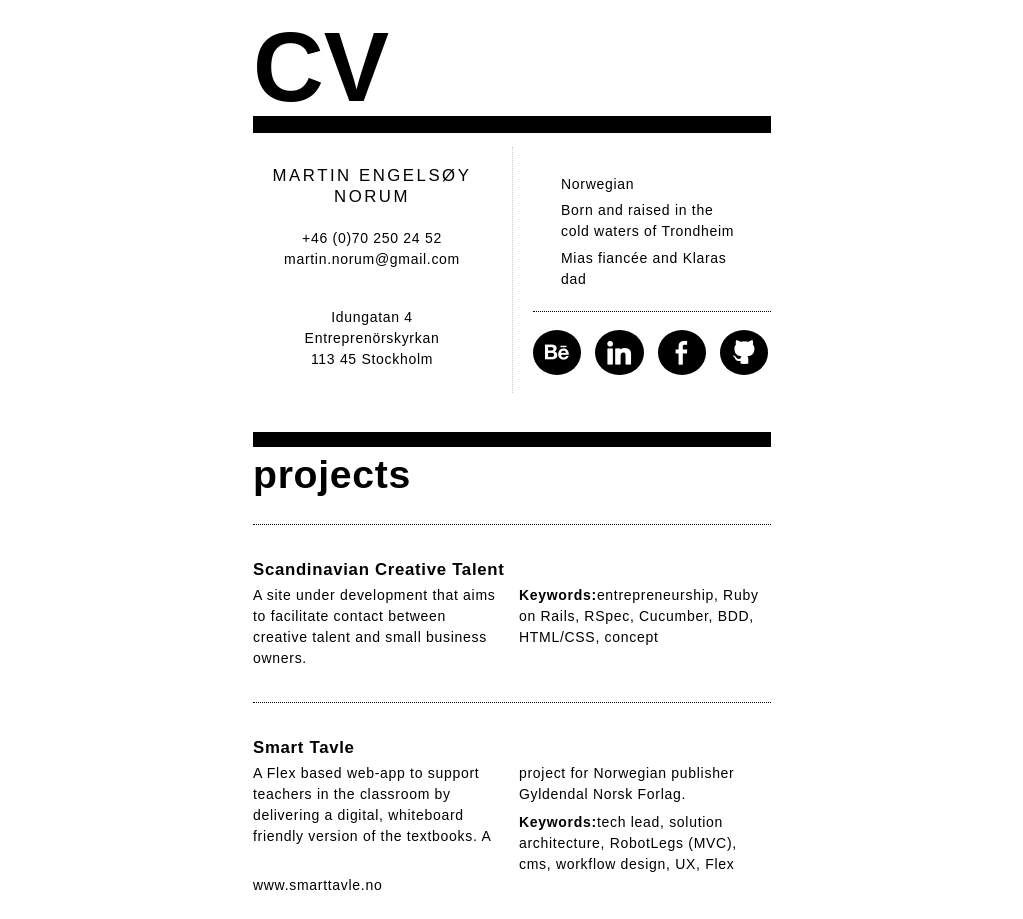
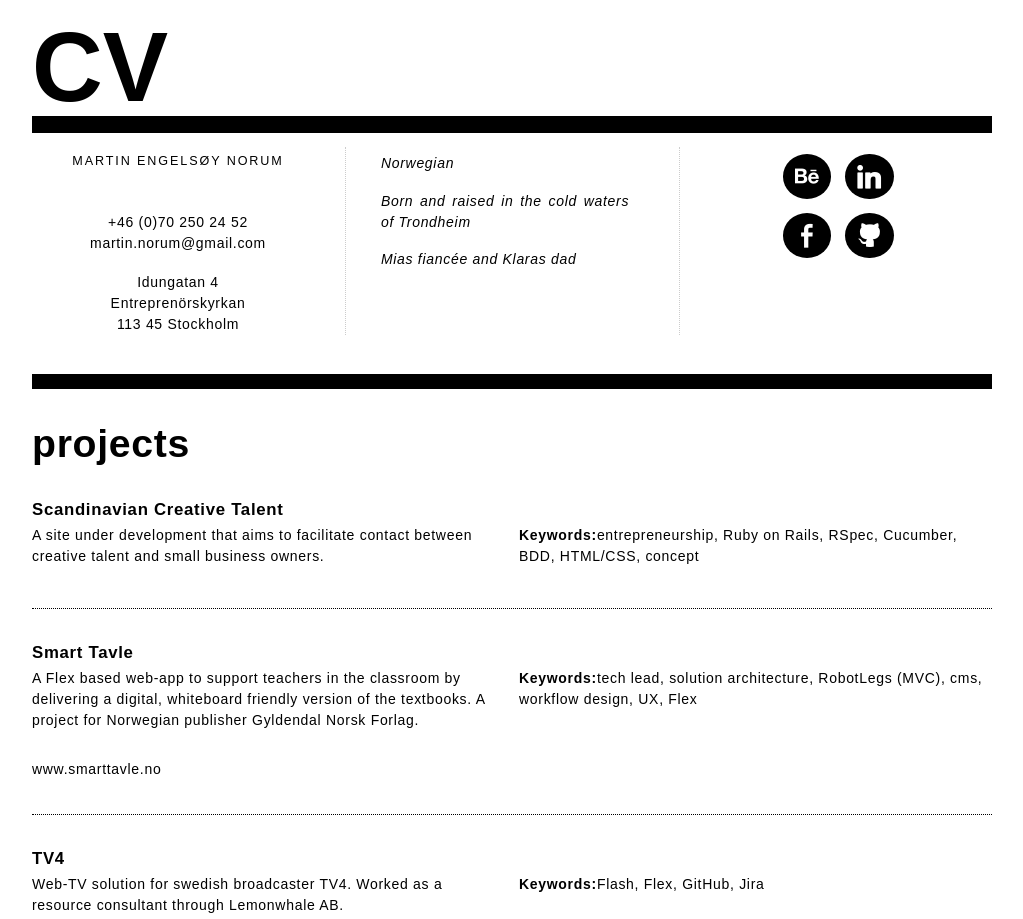
Before and after one commit to martinnorum/martinnorum.github.io, a website: page index.html in a window 1280 px wide. Shown: the top 919 px of the page, without its empty margins (128-1151 px from the left). Drawn offline with Linux system fonts and the light colour scheme.

Commit message:
Adjusted media queries

```diff
--- a/index.html
+++ b/index.html
@@ -43,6 +43,7 @@
 
     <article id='info'>
         <h1 class="nocontent outline">Contact information</h1>
+        <div class="information">
         <section class="centered">
             <h1 class="nocontent outline">Contact</h1>
 
@@ -50,28 +51,22 @@
             <br><a href="tel://0046702502452">+46 (0)70 250 24 52</a>
             <br><a href="mailto:martin.norum@gmail.com">martin.norum@gmail.com</a>
         </section>
-        <section class="centered bottom-border">
+        <section class="centered bottom-border address">
             <h1 class="nocontent outline">Location</h1>
-            <a
-                    href="http://maps.google.com/maps?ll=59.329622,18.009858&z=12&t=m&hl=no-NO&gl=US&mapclient=embed&q=Idungatan%204%20113%2045%20Stockholm%20Sverige">Idungatan
-                4</a>
+            <a href="http://maps.google.com/maps?ll=59.329622,18.009858&z=12&t=m&hl=no-NO&gl=US&mapclient=embed&q=Idungatan%204%20113%2045%20Stockholm%20Sverige">Idungatan 4</a>
             <br><a href="http://www.entreprenorskyrkan.se">Entreprenörskyrkan</a>
-
             <p>113 45 Stockholm
-        </section>
-        <section class="general-information bottom-border">
+        </section></div>
+        <section class="general-information bottom-border information personal">
             <h1 class="nocontent outline">General information</h1>
-
             <p>Norwegian
-
             <p>Born and raised in the cold waters of Trondheim
-
             <p>Mias fiancée and Klaras dad
         </section>
-        <section class="social-media-container">
+        <section class="social-media-container information">
             <h1 class="nocontent outline">Social media</h1>
 
-            <div class=".table">
+            <div class="table">
                 <ul>
                     <!-- socicon.com -->
                     <li><a class="socicon" href="https://www.behance.net/martinnorum1767">H</a></li>
@@ -85,14 +80,14 @@
     <section id="projects" class="general-content">
         <h2>projects</h2>
         <article>
-            <h3>Scandinavian Creative Talent</h3>
+            <h3 class="top-item">Scandinavian Creative Talent</h3>
 
             <div class="project-information">
                 <p>A site under development that aims to facilitate contact between creative talent and small business
                     owners.
-                    <section class="keywords"><strong>Keywords:</strong>entrepreneurship, Ruby on Rails, RSpec,
-                        Cucumber, BDD, HTML/CSS, concept
-                </p>
+                    <section class="keywords">
+                        <h1 class="nocontent outline">Keywords</h1>
+                        <strong>Keywords:</strong>entrepreneurship, Ruby on Rails, RSpec, Cucumber, BDD, HTML/CSS, concept
     </section>
 </div>
 </article>
@@ -102,7 +97,9 @@
     <div class="project-information">
         <p>A Flex based web-app to support teachers in the classroom by delivering a digital, whiteboard friendly
             version of the textbooks. A project for Norwegian publisher Gyldendal Norsk Forlag.
-            <section class="keywords"><strong>Keywords:</strong>tech lead, solution architecture, RobotLegs (MVC), cms,
+            <section class="keywords">
+                <h1 class="nocontent outline">Keywords</h1>
+                <strong>Keywords:</strong>tech lead, solution architecture, RobotLegs (MVC), cms,
                 workflow design, UX,
                 Flex
             </section>
@@ -115,7 +112,9 @@
 
     <div class="project-information">
         <p>Web-TV solution for swedish broadcaster TV4. Worked as a resource consultant through Lemonwhale AB.
-            <section class="keywords"><strong>Keywords:</strong>Flash, Flex, GitHub, Jira</section>
+            <section class="keywords">
+                <h1 class="nocontent outline">Keywords</h1><strong>Keywords:</strong>Flash, Flex, GitHub, Jira
+            </section>
     </div>
     <a href="http://www.tv4play.se">www.tv4play.se</a>
     </p>
@@ -125,7 +124,9 @@
 
     <div class="project-information">
         <p>Web-based support exercises to textbooks from Gyldendal Norsk Forlag.</p>
-            <section class="keywords"><strong>Keywords:</strong>html, css, javascript, Bower, Grunt, RequireJS, GitHub, cms
+        <section class="keywords">
+            <h1 class="nocontent outline">Keywords</h1>
+            <strong>Keywords:</strong>html, css, javascript, Bower, Grunt, RequireJS, GitHub, cms
         </section>
     </div>
 </article>
@@ -135,10 +136,10 @@
     <div class="project-information">
         <p>A teaching site for school children from 6 to 12 years old. A project for Norwegian publisher Gyldendal
             Norsk Forlag.
-            <section class="keywords"><strong>Keywords:</strong>tech lead, concept, Flash, iOS, GitHub, svn, interactive
-                AD,
-                html, css,
-                javascript
+            <section class="keywords">
+                <h1 class="nocontent outline">Keywords</h1><strong>Keywords:</strong>tech lead, concept, Flash, iOS,
+                GitHub, svn, interactive
+                AD, html, css, javascript
             </section>
     </div>
     <a href="http://www.salaby.no">www.salaby.no</a>
@@ -150,9 +151,9 @@
     <div class="project-information">
         <p>A branding project for Reitangruppen concising of multiple physical, interactive installations in their
             new headquarters in Oslo. Worked as employee at Expology AS for this project.
-            <section class="keywords"><strong>Keywords:</strong>tech lead, concept, c++, Processing, Java, Flash,
-                project
-                managment, solution
+            <section class="keywords">
+                <h1 class="nocontent outline">Keywords</h1>
+                <strong>Keywords:</strong>tech lead, concept, c++, Processing, Java, Flash, project managment, solution
                 architecture
             </section>
     </div>
@@ -160,10 +161,9 @@
     </p>
 </article>
 </section>
-
+<div class="secondary-content">
     <section id="languages" class="general-content">
         <h2>languages</h2>
-    <article>
         <table>
             <tr>
                 <td>Norwegian</td>
@@ -178,22 +178,18 @@
                 <td>Good</td>
             </tr>
         </table>
-    </article>
     </section>
 
     <section id="hoping_to_work_with" class="general-content">
         <h2>hoping to work with</h2>
-    <article>
         graphic and web design, Ruby on Rails, Javascript, HTML/CSS, project managment, concept development
-    </article>
     </section>
     <section id="interests" class="general-content">
-    <article>
         <h2>interests</h2>
 
         <p>graphic and web design, drumming, my daughter, music, mind and soul
-    </article>
     </section>
+</div>
 </div>
 <!--<script src="js/plugins.js"></script>
     <script src="js/main.js"></script>-->
--- a/sass/partials/_layout.scss
+++ b/sass/partials/_layout.scss
@@ -8,6 +8,8 @@
     border-bottom-style: dotted;
     border-bottom-width: .1em;
   }
+
+
   .general-information {
     padding: 1.5em 2em 1.5em 2em;
     p {
@@ -15,18 +17,19 @@
     }
   }
   ul {
-        @include horizontal-list(.9em);
+    @include horizontal-list(1em);
     display: block;
     margin: 0 auto;
-        width: 20em;
-        text-align: center;
+    width: 19.9em;
     vertical-align: middle;
+
     a {
       display: block;
       margin: 0 auto;
     }
   }
 }
+
 .general-content {
   h2 {
     margin: 1em 0 .5em 0;
@@ -64,32 +67,9 @@
     margin-bottom: .5em;
   }
 }
-@media (min-width: 568px) {
-    .content-container {
-        width: 518px;
-        margin: 0 auto;
-    }
 
-  #info {
-    @include column-count(2);
-    @include column-gap(3em);
-    @include column-rule(1px dotted #ccc);
-
-    margin-top: 1em;
-
-    .bottom-border:nth-child(3) {
+#projects{
+  h3.top-item {
     border-style: none;
   }
-
-    ul {
-      @include horizontal-list(.5em);
-      width: 100%;
 }
-  }
-
-  #projects {
-    .project-information{
-      @include column-count(2);
-    }
-  }
-}
--- /dev/null
+++ b/sass/partials/_media1024.scss
@@ -0,0 +1,86 @@
+@media (min-width: 1024px) {
+  .content-container {
+    width: 960px;
+    margin: 0 auto;
+  }
+
+  #info {
+    @include column-count(3);
+    @include column-gap(3em);
+    @include column-rule(1px dotted #ccc);
+
+    margin-top: 1em;
+
+    .personal {
+      p {
+        margin-bottom: 1.2em;
+        text-align: justify;
+        font-style: italic;
+      }
+    }
+    .information {
+      @include break-after(always);
+      padding-top: 0;
+
+      section {
+        padding-top: 0;
+        margin-top: 0;
+
+        h2 {
+          padding-top: .3em;
+        }
+
+      }
+    }
+
+    ul {
+      width: 10em;
+      margin: 0 auto;
+
+      li {
+        float: left;
+        padding: 0;
+        margin: .5em;
+      }
+    }
+
+    .bottom-border {
+      border-style: none;
+    }
+  }
+
+  #projects {
+
+    h2 {
+      margin-bottom: 1em;
+      padding-top: 1em;
+    }
+
+    h3.top-item {
+      margin-top: 0;
+      padding-top: 0;
+    }
+
+    .project-information {
+      @include column-count(2);
+      margin-bottom: 2em;
+    }
+  }
+
+  .secondary-content {
+    @include column-count(2);
+    margin-top: 3em;
+
+    section {
+      margin-bottom: 2em;
+    }
+    section:first-child {
+      @include break-after(always);
+    }
+
+    h2 {
+      margin-top: 0;
+    }
+  }
+
+}
--- /dev/null
+++ b/sass/partials/_media568.scss
@@ -0,0 +1,54 @@
+@media (min-width: 568px) {
+  .content-container {
+    width: 518px;
+    margin: 0 auto;
+  }
+
+  #info {
+    @include column-count(2);
+    @include column-gap(3em);
+    @include column-rule(1px dotted #ccc);
+
+    margin-top: 1em;
+
+    ul {
+      @include horizontal-list(.2em);
+      width: 90%;
+      margin: 0 auto;
+    }
+
+    .bottom-border {
+      border-style: none;
+    }
+
+    h2 {
+      width: 95%;
+      margin: 0 auto;
+      font-size: 90%;
+      margin-bottom: 1.5em;
+    }
+
+    .address {
+      padding-top: 1.00em;
+      padding-bottom: 0;
+      @include break-after(always);
+    }
+
+    .personal {
+      width: 85%;
+      margin: 0 auto;
+
+      text-align: justify;
+      padding-left: 1em;
+      padding-top: 1em;
+      margin-bottom: .9em;
+
+    }
+  }
+
+  #projects {
+    .project-information {
+      @include column-count(2);
+    }
+  }
+}
--- a/sass/screen.scss
+++ b/sass/screen.scss
@@ -7,6 +7,8 @@
 @import "partials/reset";
 @import "partials/typography";
 @import "partials/layout";
+@import "partials/media568";
+@import "partials/media1024";
 
 //Customs
 body {
```
Also changed, not shown: css/screen.css. Lines whose indentation alone changed are shown as unchanged.
